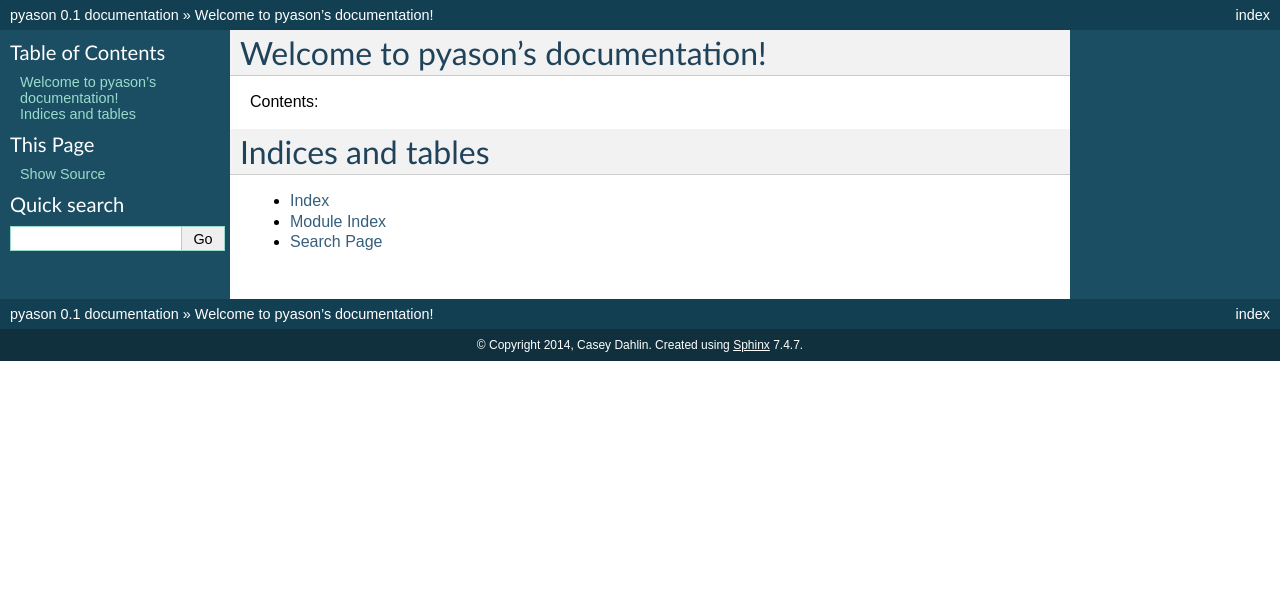
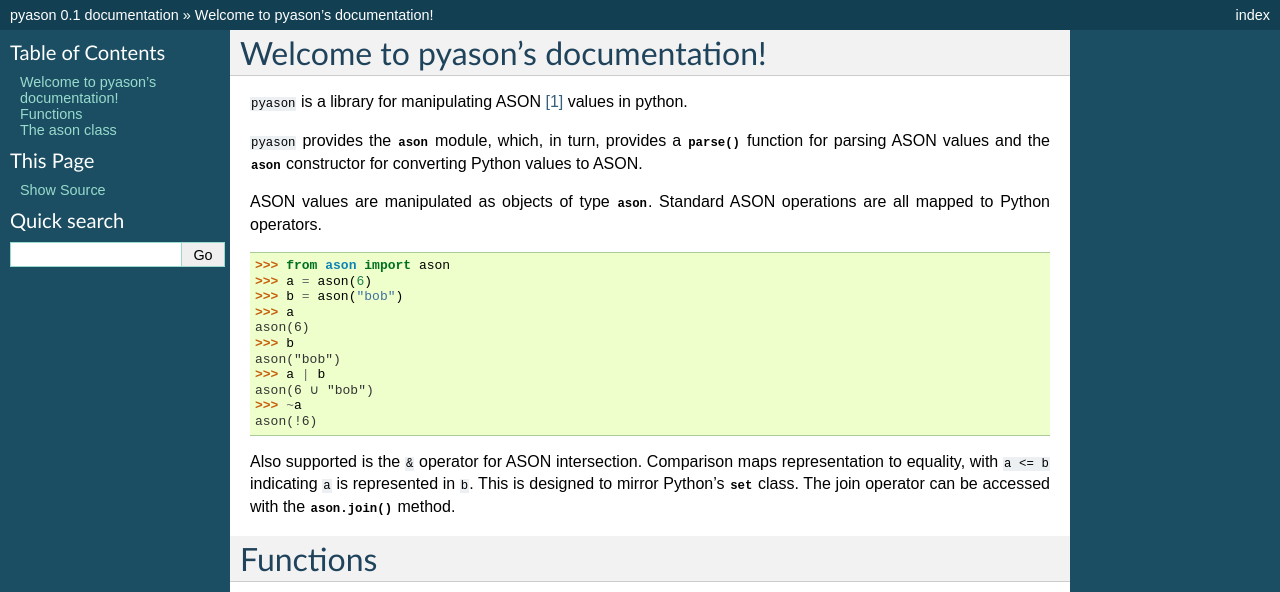
Before and after one commit to sadmac7000/pyason, a Sphinx documentation site: the page built from doc/index.rst, in a window 1280 px wide. Shown: the top 592 px of the page. Built offline with Sphinx 7.4.7, drawn with Linux system fonts in a browser that asks for light colours; some of the changed text lies outside the part shown; grey boxes are pictures that could not be loaded.

Commit message:
Fill out documentation
Signed-off-by: Casey Dahlin <casey.dahlin@gmail.com>

```diff
--- a/doc/index.rst
+++ b/doc/index.rst
@@ -3,19 +3,46 @@
    You can adapt this file completely to your liking, but it should at least
    contain the root `toctree` directive.
 
+.. currentmodule:: ason
+
 Welcome to pyason's documentation!
 ==================================
 
-Contents:
+``pyason`` is a library for manipulating ASON [#f1]_ values in python.
 
-.. toctree::
-   :maxdepth: 2
+``pyason`` provides the :py:mod:`ason` module, which, in turn, provides a
+:py:func:`parse` function for parsing ASON values and the :py:class:`ason`
+constructor for converting Python values to ASON.
 
+ASON values are manipulated as objects of type :py:class:`ason`. Standard
+ASON operations are all mapped to Python operators.
 
+        >>> from ason import ason
+        >>> a = ason(6)
+        >>> b = ason("bob")
+        >>> a
+        ason(6)
+        >>> b
+        ason("bob")
+        >>> a | b
+        ason(6 ∪ "bob")
+        >>> ~a
+        ason(!6)
 
-Indices and tables
-==================
+Also supported is the ``&`` operator for ASON intersection. Comparison maps
+representation to equality, with ``a <= b`` indicating ``a`` is represented in
+``b``. This is designed to mirror Python's :py:class:`set` class. The join
+operator can be accessed with the :py:meth:`ason.join` method.
 
-* :ref:`genindex`
-* :ref:`modindex`
-* :ref:`search`
+Functions
+=========
+.. autofunction:: parse(string, \**args)
+
+.. autofunction:: uobject(value, \**args)
+
+The ason class
+==============
+.. autoclass:: ason
+   :members:
+
+.. [#f1] http://www.americanteeth.org/libason/ason_spec.pdf
```
